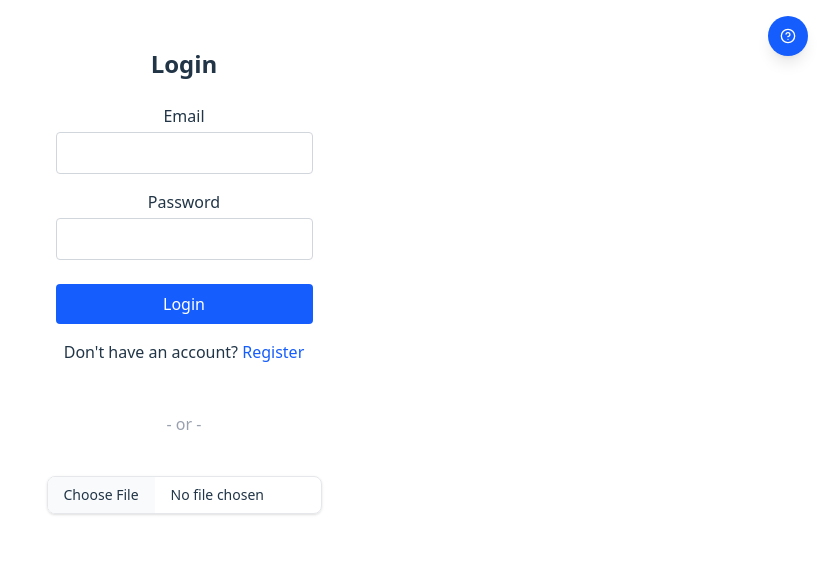
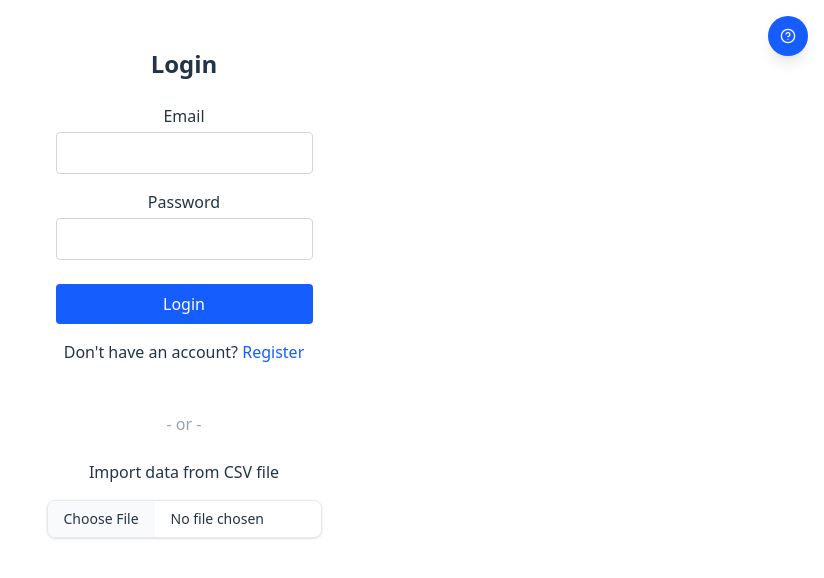
Before and after one commit to PawelCzajkowski/budget-management-mvp, a React (Vite) app in the folder frontend/: page / in a window 1280 px wide. Shown: the top 578 px of the page, without its empty margins (456-1280 px from the left). Built offline with nearby package versions, Linux system fonts and the light colour scheme.

Commit message:
Add label for FileUpload

```diff
--- a/frontend/src/components/FileUpload.tsx
+++ b/frontend/src/components/FileUpload.tsx
@@ -47,6 +47,9 @@ const FileUpload = ({ onDataReceived }: FileUploadProps) => {
 
   return (
     <div className="file-upload mb-8 p-6 rounded-lg text-center bg-white">
+      <div className="text-center text-md mb-4">
+        Import data from CSV file
+      </div>
       <input
         type="file"
         accept=".csv"
```
